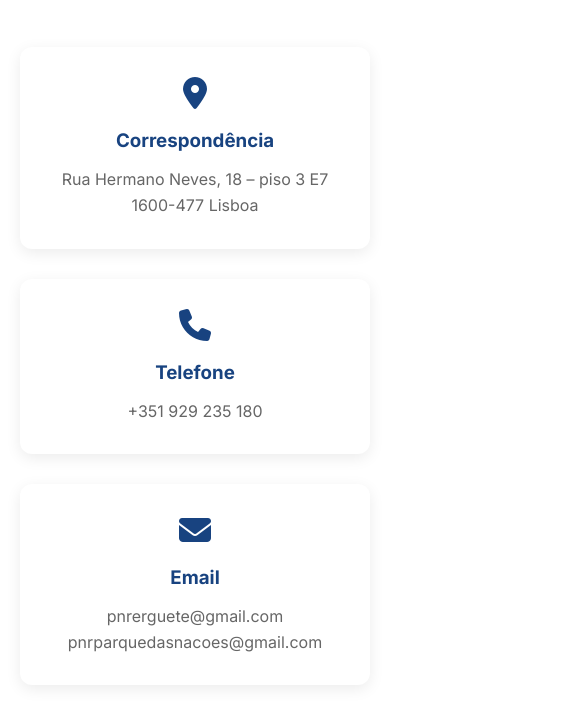
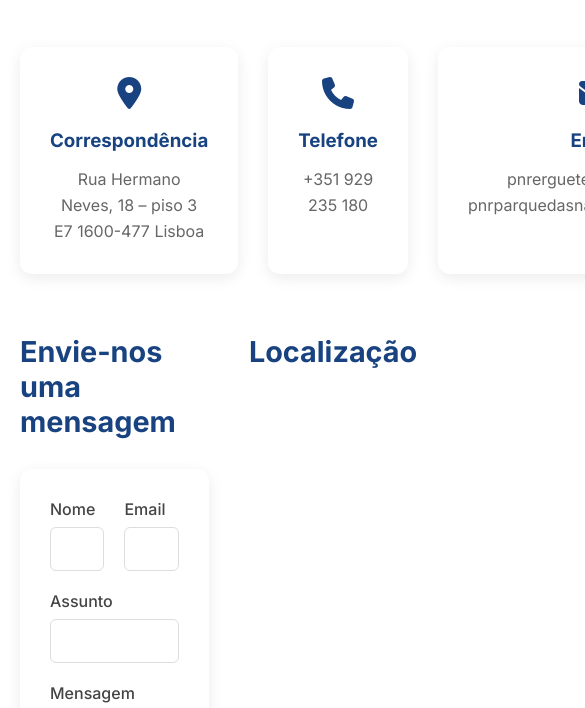
Before and after one commit to Alzzo2024/pnrparquedasnacoes, a plain HTML site: page contatos.html in a window 390 px wide. Shown: the part 354-1062 px from the top of the page, 585 px wide, since content can reach past the window. Drawn offline with Linux system fonts and the light colour scheme.

Commit message:
Update contatos.css

```diff
--- a/contatos.css
+++ b/contatos.css
@@ -132,20 +132,3 @@
     height: 100%;
     border: none;
 }
-
-@media (max-width: 1024px) {
-    .info-section {
-        grid-template-columns: repeat(2, 1fr);
-    }
-}
-
-@media (max-width: 768px) {
-    .info-section,
-    .contactos-content {
-        grid-template-columns: 1fr;
-    }
-
-    .form-row {
-        grid-template-columns: 1fr;
-    }
-}
```
